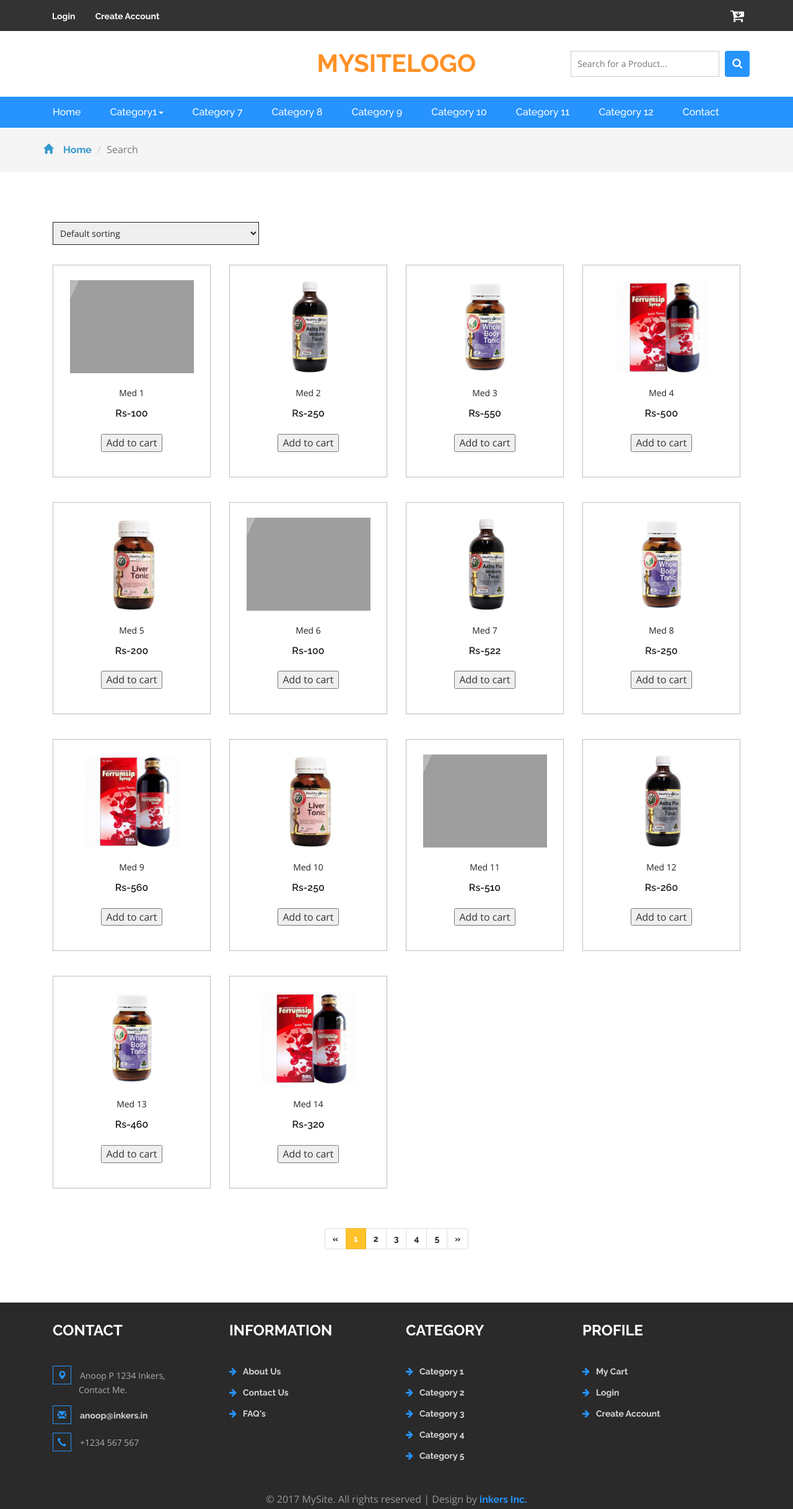
After one commit to inkersgithub/Pharm, a PHP site: page /search.php in a window 1280 px wide. The commit adds this page. Shown: the whole page at 62% size. Run offline with PHP 8.4, Linux system fonts and the light colour scheme; data comes from the database, SQL or seed files in the repository; data that the repository does not hold is empty; some libraries are stand-ins or nearby versions; grey boxes are pictures that could not be loaded.

Commit message:
Added search page and search ability to contact.php

```diff
--- /dev/null
+++ b/search.php
@@ -0,0 +1,378 @@
+<?php
+session_start();
+include_once 'dbconnect.php';
+
+if ( !empty($_POST['searchtext'])){
+    $text = $_POST['searchtext'];
+}
+
+?>
+
+
+<!DOCTYPE html>
+<html>
+<head>
+<title>Search|MySite</title>
+<!-- for-mobile-apps -->
+<meta name="viewport" content="width=device-width, initial-scale=1">
+<meta http-equiv="Content-Type" content="text/html; charset=utf-8" />
+<meta name="keywords" content="Super Market Responsive web template, Bootstrap Web Templates, Flat Web Templates, Android Compatible web template,
+Smartphone Compatible web template, free webdesigns for Nokia, Samsung, LG, SonyEricsson, Motorola web design" />
+<script type="application/x-javascript"> addEventListener("load", function() { setTimeout(hideURLbar, 0); }, false);
+		function hideURLbar(){ window.scrollTo(0,1); } </script>
+<!-- //for-mobile-apps -->
+<link href="css/bootstrap.css" rel="stylesheet" type="text/css" media="all" />
+<link href="css/style.css" rel="stylesheet" type="text/css" media="all" />
+<!-- font-awesome icons -->
+<link href="css/font-awesome.css" rel="stylesheet">
+<!-- //font-awesome icons -->
+<!-- js -->
+<script src="js/jquery-1.11.1.min.js"></script>
+<!-- //js -->
+<link href='//fonts.googleapis.com/css?family=Raleway:400,100,100italic,200,200italic,300,400italic,500,500italic,600,600italic,700,700italic,800,800italic,900,900italic' rel='stylesheet' type='text/css'>
+<link href='//fonts.googleapis.com/css?family=Open+Sans:400,300,300italic,400italic,600,600italic,700,700italic,800,800italic' rel='stylesheet' type='text/css'>
+<!-- start-smoth-scrolling -->
+<script type="text/javascript" src="js/move-top.js"></script>
+<script type="text/javascript" src="js/easing.js"></script>
+<script type="text/javascript">
+	jQuery(document).ready(function($) {
+		$(".scroll").click(function(event){
+			event.preventDefault();
+			$('html,body').animate({scrollTop:$(this.hash).offset().top},1000);
+		});
+	});
+</script>
+<!-- start-smoth-scrolling -->
+</head>
+
+<body>
+<!-- header -->
+	<div class="agileits_header">
+		<div class="container">
+
+			<div class="agile-login">
+				<ul>
+
+					<?php if (isset($_SESSION['usr_name'])) { ?>
+					<li><p style="font-weight:bold; color:white">Signed in as <?php echo $_SESSION['usr_name']; ?></p></li>
+					<li><a href="logout.php">Log out</a></li>
+					<?php } else { ?>
+					<li><a href="login.php">Login</a></li>
+					<li><a href="registered.php">Create Account</a></li>
+					<?php } ?>
+
+				</ul>
+			</div>
+			<div class="product_list_header">
+					<form action="#" method="post" class="last">
+						<input type="hidden" name="cmd" value="_cart">
+						<input type="hidden" name="display" value="1">
+						<button class="w3view-cart" type="submit" name="submit" value=""><i class="fa fa-cart-arrow-down" aria-hidden="true"></i></button>
+					</form>
+			</div>
+			<div class="clearfix"> </div>
+		</div>
+	</div>
+
+	<div class="logo_products">
+		<div class="container">
+		<div class="w3ls_logo_products_left1">
+
+			</div>
+			<div class="w3ls_logo_products_left">
+				<h1><a href="index.php">MYSITELOGO</a></h1>
+			</div>
+		<div class="w3l_search">
+			<form action="#" method="post">
+				<input type="search" name="Search" placeholder="Search for a Product..." required="">
+				<button type="submit" class="btn btn-default search" aria-label="Left Align">
+					<i class="fa fa-search" aria-hidden="true"> </i>
+				</button>
+				<div class="clearfix"></div>
+			</form>
+		</div>
+
+			<div class="clearfix"> </div>
+		</div>
+	</div>
+<!-- //header -->
+<!-- navigation -->
+	<div class="navigation-agileits">
+		<div class="container">
+			<nav class="navbar navbar-default">
+							<!-- Brand and toggle get grouped for better mobile display -->
+							<div class="navbar-header nav_2">
+								<button type="button" class="navbar-toggle collapsed navbar-toggle1" data-toggle="collapse" data-target="#bs-megadropdown-tabs">
+									<span class="sr-only">Toggle navigation</span>
+									<span class="icon-bar"></span>
+									<span class="icon-bar"></span>
+									<span class="icon-bar"></span>
+								</button>
+							</div>
+							<div class="collapse navbar-collapse" id="bs-megadropdown-tabs">
+								<ul class="nav navbar-nav">
+									<li class="active"><a href="index.php" class="act">Home</a></li>
+									<!-- Mega Menu -->
+									<li class="dropdown">
+										<a href="#" class="dropdown-toggle" data-toggle="dropdown">Category1<b class="caret"></b></a>
+										<ul class="dropdown-menu multi-column columns-3">
+											<div class="row">
+												<div class="multi-gd-img">
+													<ul class="multi-column-dropdown">
+														<h6>All Category</h6>
+														<li><a href="products.php">Category 2</a></li>
+														<li><a href="products.php">Category 3</a></li>
+														<li><a href="products.php">Category 4</a></li>
+														<li><a href="products.php">Category 5</a></li>
+														<li><a href="products.php">Category 6</a></li>
+													</ul>
+												</div>
+
+											</div>
+										</ul>
+									</li>
+									<li><a href="products.php">Category 7</a></li>
+									<li><a href="products.php">Category 8</a></li>
+									<li><a href="products.php">Category 9</a></li>
+									<li><a href="products.php">Category 10</a></li>
+									<li><a href="products.php">Category 11</a></li>
+                  <li><a href="products.php">Category 12</a></li>
+									<li><a href="contact.php">Contact</a></li>
+								</ul>
+							</div>
+							</nav>
+			</div>
+		</div>
+
+<!-- //navigation -->
+<!-- breadcrumbs -->
+	<div class="breadcrumbs">
+		<div class="container">
+			<ol class="breadcrumb breadcrumb1 animated wow slideInLeft" data-wow-delay=".5s">
+				<li><a href="index.php"><span class="glyphicon glyphicon-home" aria-hidden="true"></span>Home</a></li>
+				<li class="active">Search</li>
+			</ol>
+		</div>
+	</div>
+<!-- //breadcrumbs -->
+
+
+<!--- gourmet --->
+	<div class="products">
+		<div class="container">
+
+			<div class="col-md-12 products-right">
+				<div class="products-right-grid">
+					<div class="products-right-grids">
+						<div class="sorting">
+							<select id="country" onchange="change_country(this.value)" class="frm-field required sect">
+								<option value="null"><i class="fa fa-arrow-right" aria-hidden="true"></i>Default sorting</option>
+								<option value="null"><i class="fa fa-arrow-right" aria-hidden="true"></i>Sort by popularity</option>
+								<option value="null"><i class="fa fa-arrow-right" aria-hidden="true"></i>Sort by average rating</option>
+								<option value="null"><i class="fa fa-arrow-right" aria-hidden="true"></i>Sort by price</option>
+              </select>
+						</div>
+
+						<div class="clearfix"> </div>
+					</div>
+				</div>
+            </div>
+
+
+				<div class="agile_top_brands_grids">
+	<?php
+				$i=1;
+				$res = mysqli_query($con,"SELECT * FROM products WHERE name LIKE '%$text%'");
+				while ($row = mysqli_fetch_array($res)) {
+
+				echo	'<div class="col-md-3 top_brand_left">
+						<div class="hover14 column">
+							<div class="agile_top_brand_left_grid">
+
+								<div class="agile_top_brand_left_grid1">
+									<figure>
+										<div class="snipcart-item block" >
+														<div class="snipcart-thumb">
+															<a href="single.php"><img style="height:150px" title=" " alt=" " src="'.$row['image'].'" /></a>
+															<p>'.$row['name'].'</p>
+															<h4>Rs-'.$row['price'].'</h4>
+														</div>
+											<div class="snipcart-details top_brand_home_details">
+												<form action="" method="post">
+													<fieldset>
+														<input type="hidden" name="productid" value="'.$row['id'].'">
+														<input type="hidden" name="add" value="1">
+														<input type="hidden" name="business" value=" ">
+														<input type="hidden" name="item_name" value="'.$row['name'].'">
+														<input type="hidden" name="amount" value="'.$row['price'].'">
+														<input type="hidden" name="discount_amount" value="0.00">
+														<input type="hidden" name="currency_code" value="INR">
+														<input type="hidden" name="return" value=" ">
+														<input type="hidden" name="cancel_return" value=" ">';
+					if(isset($_SESSION['usr_id'])){
+												echo  '<input type="submit" name="submit" value="Add to cart" class="button">';
+					}
+											echo	'</fieldset>
+												</form>';
+					if(!isset($_SESSION['usr_id'])){
+
+											echo '<input type="submit" name="submit" value="Add to cart" class="my-button">';
+					}
+									echo	'</div>
+										</div>
+									</figure>
+								</div>
+							</div>
+						</div>
+					</div>';
+
+					if($i%4==0){
+					echo   '<div class="clearfix"> </div>
+							</div>
+							<div class="agile_top_brands_grids">';
+
+					}
+					$i++;
+			}
+		?>
+
+
+
+
+
+				<div class="agile_top_brands_grids">
+
+
+				<div class="clearfix"> </div>
+				</div>
+				<nav class="numbering">
+					<ul class="pagination paging">
+						<li>
+							<a href="#" aria-label="Previous">
+								<span aria-hidden="true">&laquo;</span>
+							</a>
+						</li>
+						<li class="active"><a href="#">1<span class="sr-only">(current)</span></a></li>
+						<li><a href="#">2</a></li>
+						<li><a href="#">3</a></li>
+						<li><a href="#">4</a></li>
+						<li><a href="#">5</a></li>
+						<li>
+							<a href="#" aria-label="Next">
+							<span aria-hidden="true">&raquo;</span>
+							</a>
+						</li>
+					</ul>
+				</nav>
+			</div>
+			<div class="clearfix"> </div>
+		</div>
+	</div>
+
+<!--- gourmet --->
+
+<!-- //footer -->
+<div class="footer">
+		<div class="container">
+			<div class="w3_footer_grids">
+				<div class="col-md-3 w3_footer_grid">
+					<h3>Contact</h3>
+
+					<ul class="address">
+						<li><i class="glyphicon glyphicon-map-marker" aria-hidden="true"></i>Anoop P 1234 Inkers, <span>Contact Me.</span></li>
+						<li><i class="glyphicon glyphicon-envelope" aria-hidden="true"></i><a href="mailto:anoop@inkers.in">anoop@inkers.in</a></li>
+						<li><i class="glyphicon glyphicon-earphone" aria-hidden="true"></i>+1234 567 567</li>
+					</ul>
+				</div>
+				<div class="col-md-3 w3_footer_grid">
+					<h3>Information</h3>
+					<ul class="info">
+						<li><i class="fa fa-arrow-right" aria-hidden="true"></i><a href="about.php">About Us</a></li>
+						<li><i class="fa fa-arrow-right" aria-hidden="true"></i><a href="contact.php">Contact Us</a></li>
+						<li><i class="fa fa-arrow-right" aria-hidden="true"></i><a href="faq.php">FAQ's</a></li>
+					</ul>
+				</div>
+				<div class="col-md-3 w3_footer_grid">
+					<h3>Category</h3>
+					<ul class="info">
+						<li><i class="fa fa-arrow-right" aria-hidden="true"></i><a href="products.php">Category 1</a></li>
+						<li><i class="fa fa-arrow-right" aria-hidden="true"></i><a href="products.php">Category 2</a></li>
+						<li><i class="fa fa-arrow-right" aria-hidden="true"></i><a href="products.php">Category 3</a></li>
+						<li><i class="fa fa-arrow-right" aria-hidden="true"></i><a href="products.php">Category 4</a></li>
+						<li><i class="fa fa-arrow-right" aria-hidden="true"></i><a href="products.php">Category 5</a></li>
+					</ul>
+				</div>
+				<div class="col-md-3 w3_footer_grid">
+					<h3>Profile</h3>
+					<ul class="info">
+						<li><i class="fa fa-arrow-right" aria-hidden="true"></i><a href="checkout.php">My Cart</a></li>
+						<li><i class="fa fa-arrow-right" aria-hidden="true"></i><a href="login.php">Login</a></li>
+						<li><i class="fa fa-arrow-right" aria-hidden="true"></i><a href="registered.php">Create Account</a></li>
+					</ul>
+				</div>
+				<div class="clearfix"> </div>
+			</div>
+		</div>
+
+		<div class="footer-copy">
+
+			<div class="container">
+				<p>© 2017 MySite. All rights reserved | Design by <a href="http://inkers.in/">inkers Inc.</a></p>
+			</div>
+		</div>
+
+	</div>
+
+<!-- //footer -->
+<!-- Bootstrap Core JavaScript -->
+<script src="js/bootstrap.min.js"></script>
+<!-- top-header and slider -->
+<!-- here stars scrolling icon -->
+	<script type="text/javascript">
+		$(document).ready(function() {
+			/*
+				var defaults = {
+				containerID: 'toTop', // fading element id
+				containerHoverID: 'toTopHover', // fading element hover id
+				scrollSpeed: 1200,
+				easingType: 'linear'
+				};
+			*/
+
+			$().UItoTop({ easingType: 'easeOutQuart' });
+
+			});
+	</script>
+<!-- //here ends scrolling icon -->
+<script src="js/minicart.min.js"></script>
+<script>
+	// Mini Cart
+	paypal.minicart.render({
+		action: '#'
+	});
+
+	if (~window.location.search.indexOf('reset=true')) {
+		paypal.minicart.reset();
+	}
+</script>
+<!-- main slider-banner -->
+<script src="js/skdslider.min.js"></script>
+<link href="css/skdslider.css" rel="stylesheet">
+<script type="text/javascript">
+		jQuery(document).ready(function(){
+			jQuery('#demo1').skdslider({'delay':5000, 'animationSpeed': 2000,'showNextPrev':true,'showPlayButton':true,'autoSlide':true,'animationType':'fading'});
+
+			jQuery('#responsive').change(function(){
+			  $('#responsive_wrapper').width(jQuery(this).val());
+			});
+
+		});
+</script>
+
+
+
+
+<!-- //main slider-banner -->
+
+</body>
+</html>
```
Also changed, not shown: contact.php (+5 -3 lines).
